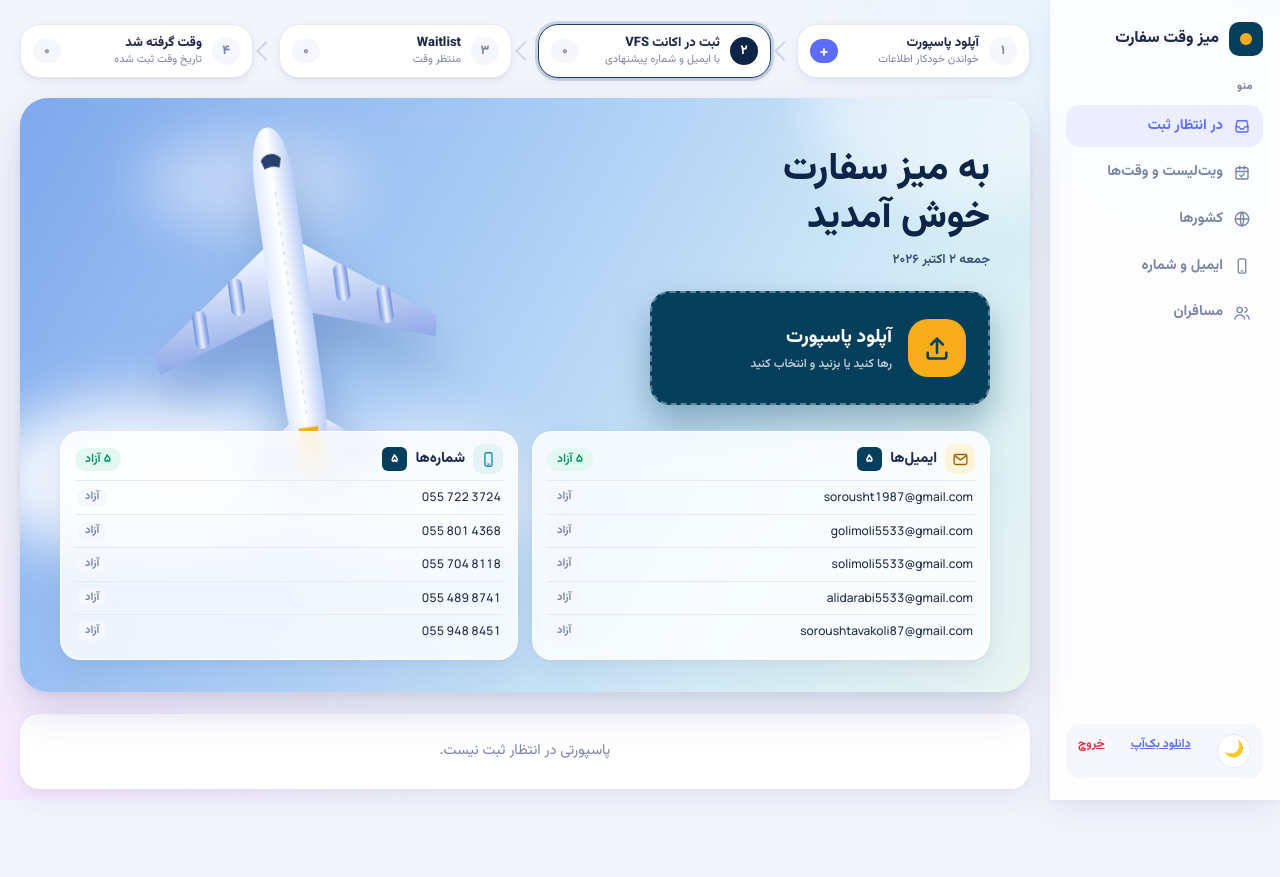
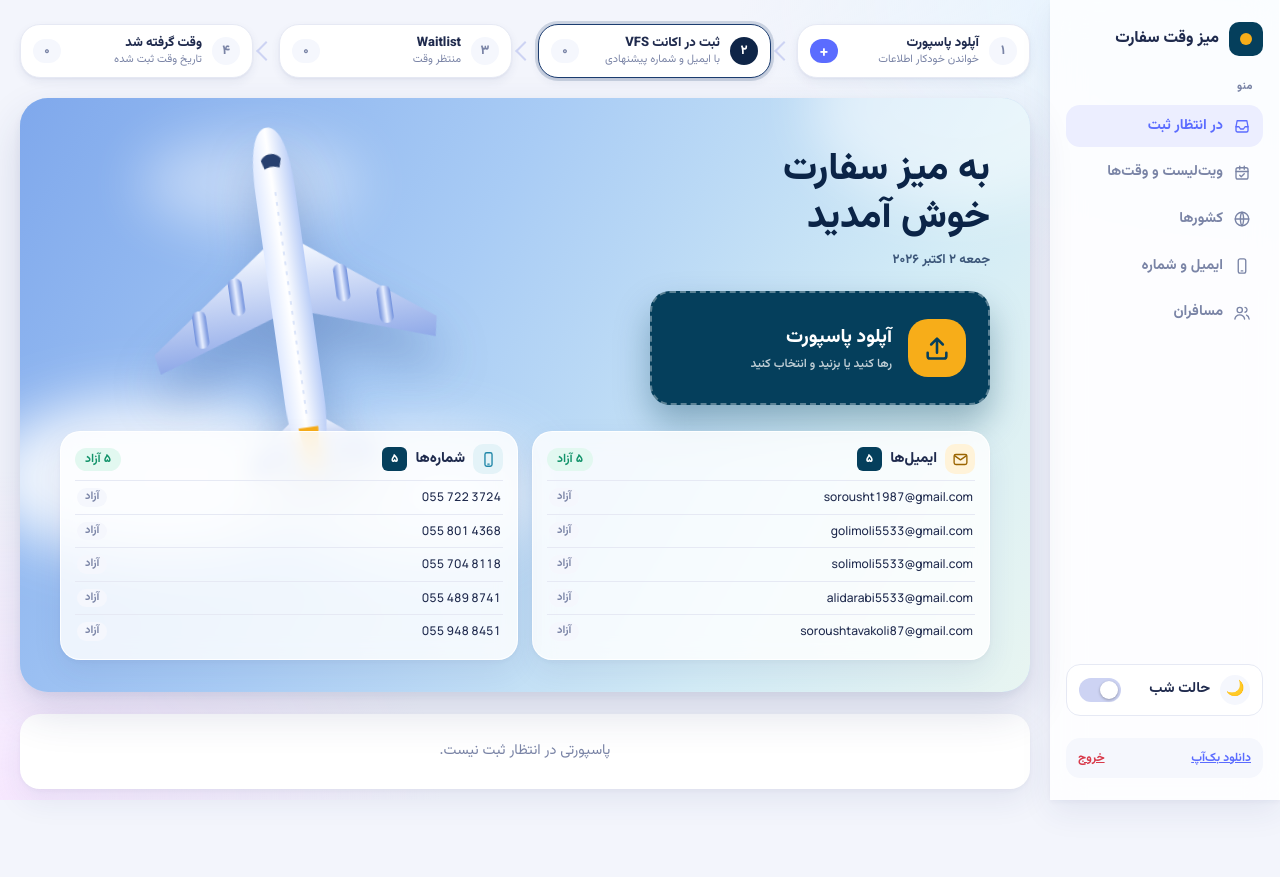
Before and after one commit to Soroush87-coder/Miz-e-Sefarat, a PHP site: page /index.php in a window 1280 px wide. Run offline with PHP 8.4, Linux system fonts and the light colour scheme; the visitor is signed in with stand-in values (Sample User, id 1).

Commit message:
Nicer night-mode control: labelled «حالت شب» switch in the menu
A full-width switch with icon, Persian label and sliding knob sits above the
menu footer; the phone top bar keeps a compact ☀️/🌙 button. Both follow the
effective theme.

Co-Authored-By: Claude Opus 5.5 <noreply@anthropic.com>
Claude-Session: https://claude.ai/code/session_01SgrDredgbavMaExVHbFLeq

```diff
--- a/index.php
+++ b/index.php
@@ -1140,6 +1140,17 @@ button.rs-chip:hover{border-color:var(--nv-2);background:var(--surface)}
   --red-soft:#3d1a21;--green-soft:#10342a;--red-ink:#ff8d98;--green-ink:#4fd6a5;--amber-ink:#f5c35a;--nv:#1c2c4e;--nv-2:#28406f;
   --wash1:#13254a;--wash2:#26173d;--frame:rgba(255,255,255,.06);--cloud:#2b4a80;--hero-base:#162c52;--hero-sky:linear-gradient(120deg,#183463 0%,#1d3b6c 45%,#16304a 80%,#132638 100%);--hero-ink:#e6ebf7;--hero-sub:#9fb0d6;--sh-1:0 1px 2px rgba(0,0,0,.3),0 4px 10px rgba(0,0,0,.25);--sh-2:0 2px 4px rgba(0,0,0,.3),0 12px 30px rgba(0,0,0,.35);
   --sh-3:0 4px 8px rgba(0,0,0,.35),0 20px 44px rgba(0,0,0,.45);--shadow:var(--sh-2)}
+.theme-sw{display:flex;align-items:center;gap:10px;width:100%;margin-top:auto;border:1px solid var(--line);background:var(--surface);color:var(--ink);border-radius:var(--r-md);padding:10px 12px;font:inherit;font-weight:700;cursor:pointer;text-align:right;transition:border-color var(--dur) var(--ease)}
+.theme-sw:hover{border-color:var(--line-strong)}
+.theme-sw + .side-foot{margin-top:0}
+@media (max-width:900px){.theme-sw{display:none}}
+.ts-ic{width:30px;height:30px;border-radius:50%;display:grid;place-items:center;background:var(--soft);font-size:15px;flex:none}
+.ts-t{flex:1}
+.ts-k{position:relative;width:42px;height:24px;border-radius:var(--r-pill);background:var(--line-strong);flex:none;transition:background var(--dur) var(--ease)}
+.ts-k i{position:absolute;top:3px;right:3px;width:18px;height:18px;border-radius:50%;background:#fff;box-shadow:0 1px 3px rgba(0,0,0,.3);transition:transform var(--dur) var(--ease)}
+.theme-sw[aria-checked="true"] .ts-k{background:var(--accent)}
+.theme-sw[aria-checked="true"] .ts-k i{transform:translateX(-18px)}
+.theme-sw[aria-checked="true"] .ts-ic{background:var(--nv);}
 .theme-btn{border:1px solid var(--line);background:var(--surface);color:var(--ink);border-radius:var(--r-pill);width:34px;height:34px;display:grid;place-items:center;cursor:pointer;font-size:16px;padding:0}
 </style>
 </head><body>
@@ -1155,7 +1166,8 @@ button.rs-chip:hover{border-color:var(--nv-2);background:var(--surface)}
     <button class="tab" role="tab" data-tab="res" type="button"><svg viewBox="0 0 24 24"><rect x="7" y="2.5" width="10" height="19" rx="2.5"/><path d="M11 18.5h2"/></svg>ایمیل و شماره</button>
     <button class="tab" role="tab" data-tab="people" type="button"><svg viewBox="0 0 24 24"><circle cx="9" cy="8" r="3.5"/><path d="M2.5 20c.8-3.6 3.4-5.5 6.5-5.5s5.7 1.9 6.5 5.5"/><path d="M16 4.5a3.3 3.3 0 0 1 0 6.5M18 14.8c1.9.7 3.1 2.4 3.5 5.2"/></svg>مسافران<span class="n" id="nPeople"></span></button>
   </nav>
-  <div class="side-foot"><button class="theme-btn" type="button" data-act="theme" aria-label="حالت شب / روز">🌙</button><a href="?api=backup" style="color:var(--accent);font-weight:700">دانلود بک‌آپ</a><a href="?logout=1" style="color:#d8394a;font-weight:700">خروج</a></div>
+  <button class="theme-sw" type="button" data-act="theme" role="switch" aria-checked="false"><span class="ts-ic" aria-hidden="true">🌙</span><span class="ts-t">حالت شب</span><span class="ts-k" aria-hidden="true"><i></i></span></button>
+  <div class="side-foot"><a href="?api=backup" style="color:var(--accent);font-weight:700">دانلود بک‌آپ</a><a href="?logout=1" style="color:#d8394a;font-weight:700">خروج</a></div>
 </aside>
 <div class="main"><div class="mtop"><div class="brand"><i></i><span>میز وقت سفارت</span></div><div class="links"><button class="theme-btn" type="button" data-act="theme" aria-label="حالت شب / روز">🌙</button><a href="?api=backup" style="color:var(--accent)">بک‌آپ</a><a href="?logout=1" style="color:#d8394a">خروج</a></div></div><div class="wrap">
   <div id="banner" class="banner" hidden></div>
@@ -1350,7 +1362,12 @@ function countryStats(pc){
 
 // ---------- rendering ----------
 let lastView = "";
+const isDark = () => { const t = document.documentElement.dataset.theme; return t ? t === "dark" : matchMedia("(prefers-color-scheme: dark)").matches; };
+function syncTheme(){ const d = isDark();
+  document.querySelectorAll(".theme-sw").forEach(b => b.setAttribute("aria-checked", String(d)));
+  document.querySelectorAll(".theme-btn").forEach(b => { b.textContent = d ? "☀️" : "🌙"; b.setAttribute("aria-label", d ? "حالت روز" : "حالت شب"); }); }
 function render(){
+  syncTheme();
   document.querySelectorAll(".tab").forEach(b => b.setAttribute("aria-selected", String(b.dataset.tab === tab)));
   const live = S.people.filter(p => p.status === "waitlist" || p.status === "booked").length;
   $("#nPeople").textContent = live ? faN(live) : "";
@@ -2349,8 +2366,7 @@ document.addEventListener("click", e => {
   if (a === "open"){ country = id; lsSet("country3", id); render(); window.scrollTo({top:0}); return; }
   if (a === "back"){ country = ""; lsSet("country3", ""); render(); return; }
   if (a === "export") return exportCSV();
-  if (a === "theme"){ const r = document.documentElement, dark = r.dataset.theme ? r.dataset.theme === "dark" : matchMedia("(prefers-color-scheme: dark)").matches;
-    r.dataset.theme = dark ? "light" : "dark"; try { localStorage.setItem("theme", r.dataset.theme); } catch {} return; }
+  if (a === "theme"){ document.documentElement.dataset.theme = isDark() ? "light" : "dark"; try { localStorage.setItem("theme", document.documentElement.dataset.theme); } catch {} syncTheme(); return; }
   if (a === "readappt") return apptReadSheet();
   if (a === "resopen") return openRes(b.dataset.kind, id);
   if (a === "accdel"){ const acc = S.accounts.get(id); if (!acc || !canWrite) return; const occ = occupants(id); closeSheet();
```
